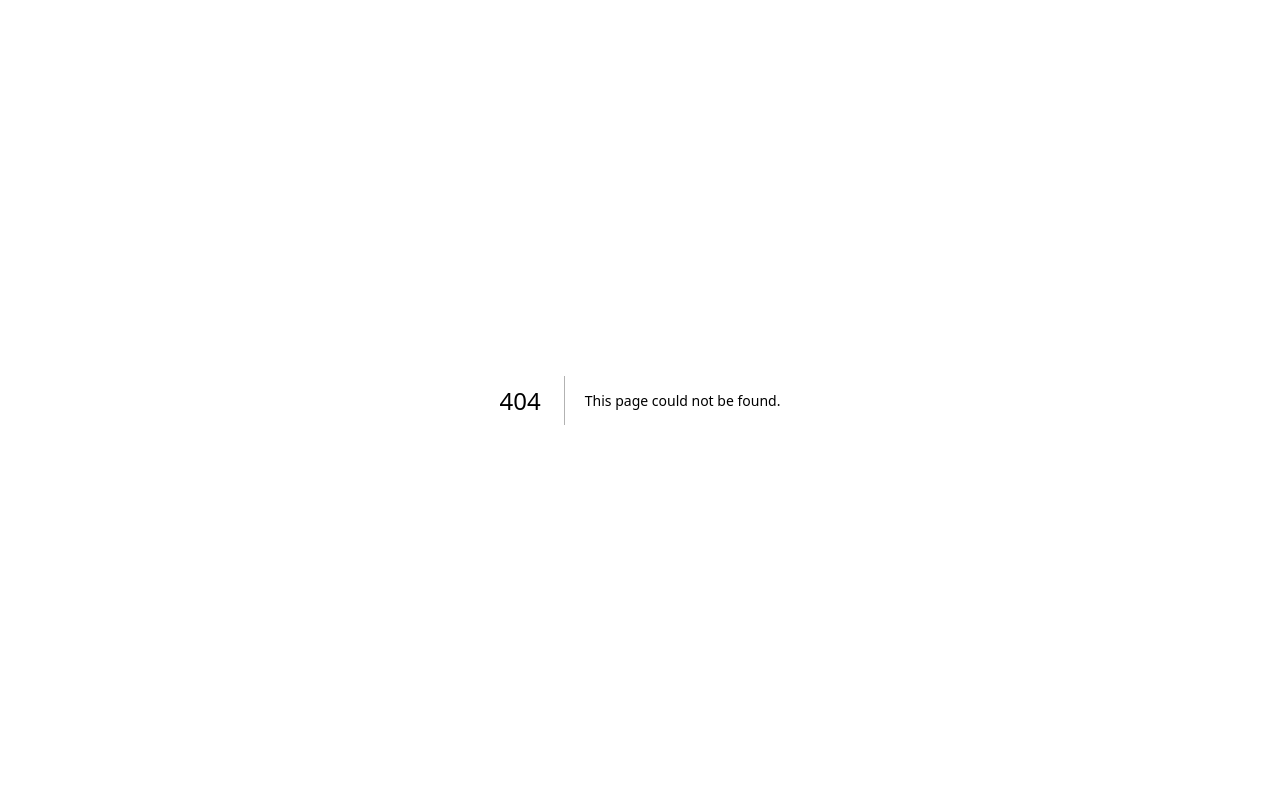
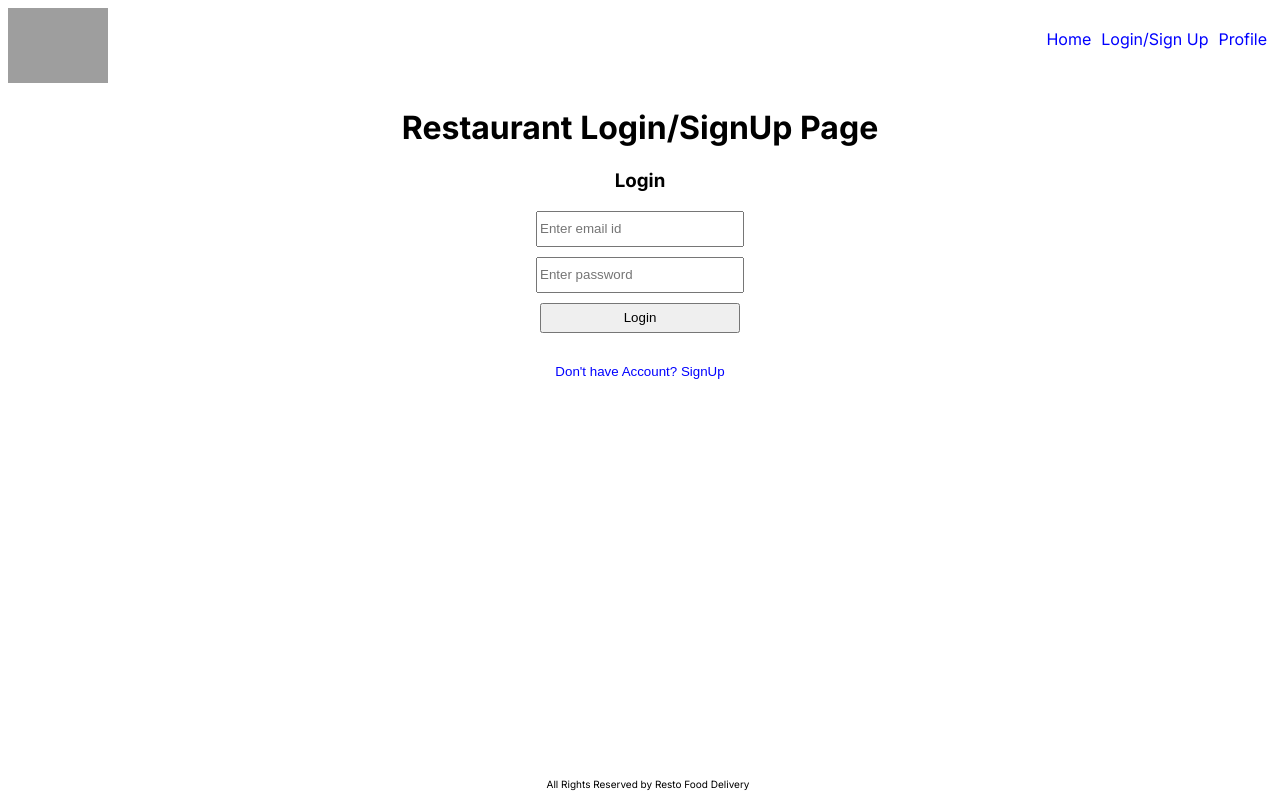
Before and after one commit to swapnil83/nextjs-resto-app, a Next.js app: page /restaurant in a window 1280 px wide. Before the commit this address had no page. Built offline with nearby package versions, Linux system fonts and the light colour scheme; grey boxes are pictures that could not be loaded.

Commit message:
first commit

```diff
--- /dev/null
+++ b/src/app/_components/RestaurantFooter.js
@@ -0,0 +1,9 @@
+const RestaurantFooter = () => {
+    return(
+        <div className="footer-wrapper">
+            <p>All Rights Reserved by Resto Food Delivery</p>
+        </div>
+    )
+};
+
+export default RestaurantFooter;
--- /dev/null
+++ b/src/app/_components/RestaurantHeader.js
@@ -0,0 +1,24 @@
+import Link from "next/link";
+
+const RestaurantHeader = () => {
+    return(
+        <div className="header-wrapper">
+            <div className="logo">
+                <img style={{width: 100}} src="https://encrypted-tbn0.gstatic.com/images?q=tbn:ANd9GcSQdsh3OMeQDzadFC6lD4GCI9Lh75-PzNqWd8J8vTqUOg&s" />
+            </div>
+            <ul>
+                <li>
+                    <Link href={'/'}>Home</Link>
+                </li>
+                <li>
+                    <Link href={'/'}>Login/Sign Up</Link>
+                </li>
+                <li>
+                    <Link href={'/'}>Profile</Link>
+                </li>
+            </ul>
+        </div>
+    )
+};
+
+export default RestaurantHeader;
--- /dev/null
+++ b/src/app/_components/RestaurantLogin.js
@@ -0,0 +1,20 @@
+const RestaurantLogin = () => {
+    return (
+        <>
+            <h3>Login</h3>
+            <div>
+                <div className="input-wrapper">
+                    <input className="input-field" type="text" placeholder="Enter email id" />
+                </div>
+                <div className="input-wrapper">
+                    <input className="input-field" type="password" placeholder="Enter password" />
+                </div>
+                <div className="input-wrapper">
+                    <button className="button">Login</button>
+                </div>
+            </div>
+        </>
+    )
+};
+
+export default RestaurantLogin;
--- /dev/null
+++ b/src/app/_components/RestaurantSignUp.js
@@ -0,0 +1,35 @@
+const RestaurantSignUp = () => {
+    return (
+        <>
+            <h3>Signup</h3>
+            <div>
+                <div className="input-wrapper">
+                    <input className="input-field" type="text" placeholder="Enter email id" />
+                </div>
+                <div className="input-wrapper">
+                    <input className="input-field" type="password" placeholder="Enter password" />
+                </div>
+                <div className="input-wrapper">
+                    <input className="input-field" type="password" placeholder="Conform password" />
+                </div>
+                <div className="input-wrapper">
+                    <input className="input-field" type="text" placeholder="Enter Restaurant name" />
+                </div>
+                <div className="input-wrapper">
+                    <input className="input-field" type="text" placeholder="Enter Address" />
+                </div>
+                <div className="input-wrapper">
+                    <input className="input-field" type="text" placeholder="Enter City" />
+                </div>
+                <div className="input-wrapper">
+                    <input className="input-field" type="text" placeholder="Enter Contact No." />
+                </div>
+                <div className="input-wrapper">
+                    <button className="button">Sign Up</button>
+                </div>
+            </div>
+        </>
+    )
+};
+
+export default RestaurantSignUp;
--- a/src/app/globals.css
+++ b/src/app/globals.css
@@ -1,107 +1,30 @@
-:root {
-  --max-width: 1100px;
-  --border-radius: 12px;
-  --font-mono: ui-monospace, Menlo, Monaco, "Cascadia Mono", "Segoe UI Mono",
-    "Roboto Mono", "Oxygen Mono", "Ubuntu Monospace", "Source Code Pro",
-    "Fira Mono", "Droid Sans Mono", "Courier New", monospace;
-
-  --foreground-rgb: 0, 0, 0;
-  --background-start-rgb: 214, 219, 220;
-  --background-end-rgb: 255, 255, 255;
-
-  --primary-glow: conic-gradient(
-    from 180deg at 50% 50%,
-    #16abff33 0deg,
-    #0885ff33 55deg,
-    #54d6ff33 120deg,
-    #0071ff33 160deg,
-    transparent 360deg
-  );
-  --secondary-glow: radial-gradient(
-    rgba(255, 255, 255, 1),
-    rgba(255, 255, 255, 0)
-  );
-
-  --tile-start-rgb: 239, 245, 249;
-  --tile-end-rgb: 228, 232, 233;
-  --tile-border: conic-gradient(
-    #00000080,
-    #00000040,
-    #00000030,
-    #00000020,
-    #00000010,
-    #00000010,
-    #00000080
-  );
-
-  --callout-rgb: 238, 240, 241;
-  --callout-border-rgb: 172, 175, 176;
-  --card-rgb: 180, 185, 188;
-  --card-border-rgb: 131, 134, 135;
+.input-wrapper {
+    margin: 10px;
 }
 
-@media (prefers-color-scheme: dark) {
-  :root {
-    --foreground-rgb: 255, 255, 255;
-    --background-start-rgb: 0, 0, 0;
-    --background-end-rgb: 0, 0, 0;
-
-    --primary-glow: radial-gradient(rgba(1, 65, 255, 0.4), rgba(1, 65, 255, 0));
-    --secondary-glow: linear-gradient(
-      to bottom right,
-      rgba(1, 65, 255, 0),
-      rgba(1, 65, 255, 0),
-      rgba(1, 65, 255, 0.3)
-    );
-
-    --tile-start-rgb: 2, 13, 46;
-    --tile-end-rgb: 2, 5, 19;
-    --tile-border: conic-gradient(
-      #ffffff80,
-      #ffffff40,
-      #ffffff30,
-      #ffffff20,
-      #ffffff10,
-      #ffffff10,
-      #ffffff80
-    );
-
-    --callout-rgb: 20, 20, 20;
-    --callout-border-rgb: 108, 108, 108;
-    --card-rgb: 100, 100, 100;
-    --card-border-rgb: 200, 200, 200;
-  }
+.input-field {
+    width: 200px;
+    height: 30px;
 }
 
-* {
-  box-sizing: border-box;
-  padding: 0;
-  margin: 0;
+.button {
+    width: 200px;
+    height: 30px;
+    cursor: pointer;
 }
 
-html,
-body {
-  max-width: 100vw;
-  overflow-x: hidden;
+.container {
+    text-align: center;
 }
 
-body {
-  color: rgb(var(--foreground-rgb));
-  background: linear-gradient(
-      to bottom,
-      transparent,
-      rgb(var(--background-end-rgb))
-    )
-    rgb(var(--background-start-rgb));
+.button-link {
+    border: 0;
+    cursor: pointer;
+    background-color: transparent;
+    margin: 20px;
+    color: blue;
 }
 
-a {
-  color: inherit;
-  text-decoration: none;
+.button-link:hover {
+    color: blueviolet;
 }
-
-@media (prefers-color-scheme: dark) {
-  html {
-    color-scheme: dark;
-  }
-}
--- /dev/null
+++ b/src/app/restaurant/page.js
@@ -0,0 +1,31 @@
+'use client';
+import { useState } from "react";
+import RestaurantLogin from "../_components/RestaurantLogin";
+import RestaurantSignUp from "../_components/RestaurantSignUp";
+import RestaurantHeader from "../_components/RestaurantHeader";
+import RestaurantFooter from "../_components/RestaurantFooter";
+import './style.css';
+
+const Restaurant = () => {
+    const [ login, setLogin ] = useState( true );
+
+    return(
+        <>
+            <div className="container">
+                <RestaurantHeader />
+                <h1>Restaurant Login/SignUp Page</h1>
+                {
+                    login ? <RestaurantLogin /> : <RestaurantSignUp />
+                }
+                <div>
+                    <button className="button-link" onClick={() => setLogin(!login)}>
+                        { login ? "Don't have Account? SignUp" : "Already have Account? Login"}
+                    </button>
+                </div>
+            </div>
+            <RestaurantFooter />
+        </>
+    )
+};
+
+export default Restaurant;
--- /dev/null
+++ b/src/app/restaurant/style.css
@@ -0,0 +1,31 @@
+.header-wrapper {
+    display: flex;
+    justify-content: space-between;
+}
+
+.header-wrapper ul {
+    display: flex;
+}
+
+.header-wrapper ul li {
+    list-style-type: none;
+    padding: 5px;
+}
+
+.header-wrapper ul li a {
+    text-decoration: none;
+    color: blue;
+}
+
+.header-wrapper ul li a:hover {
+    color: blueviolet;
+}
+
+.footer-wrapper {
+    position: fixed;
+    bottom: 0;
+    width: 100%;
+    text-align: center;
+    font-size: 10px;
+    background-color: white;
+}
```
Also changed, not shown: src/app/page.js (+6 -92 lines), src/app/layout.js (indentation only).
